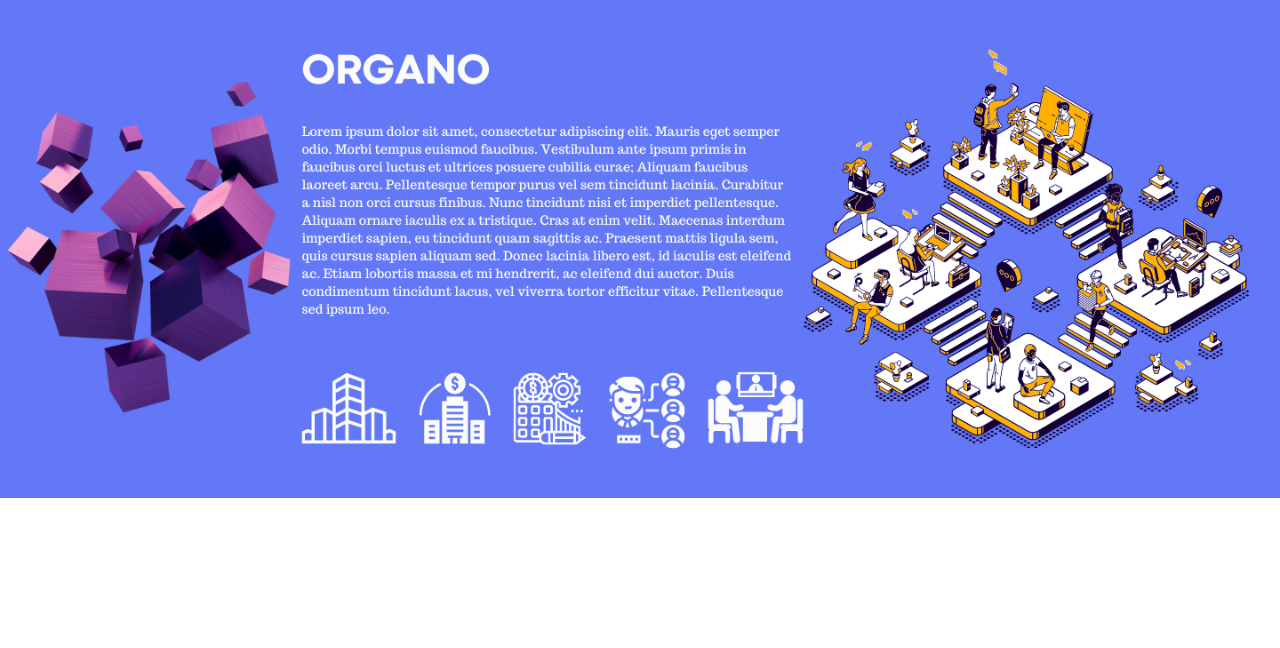
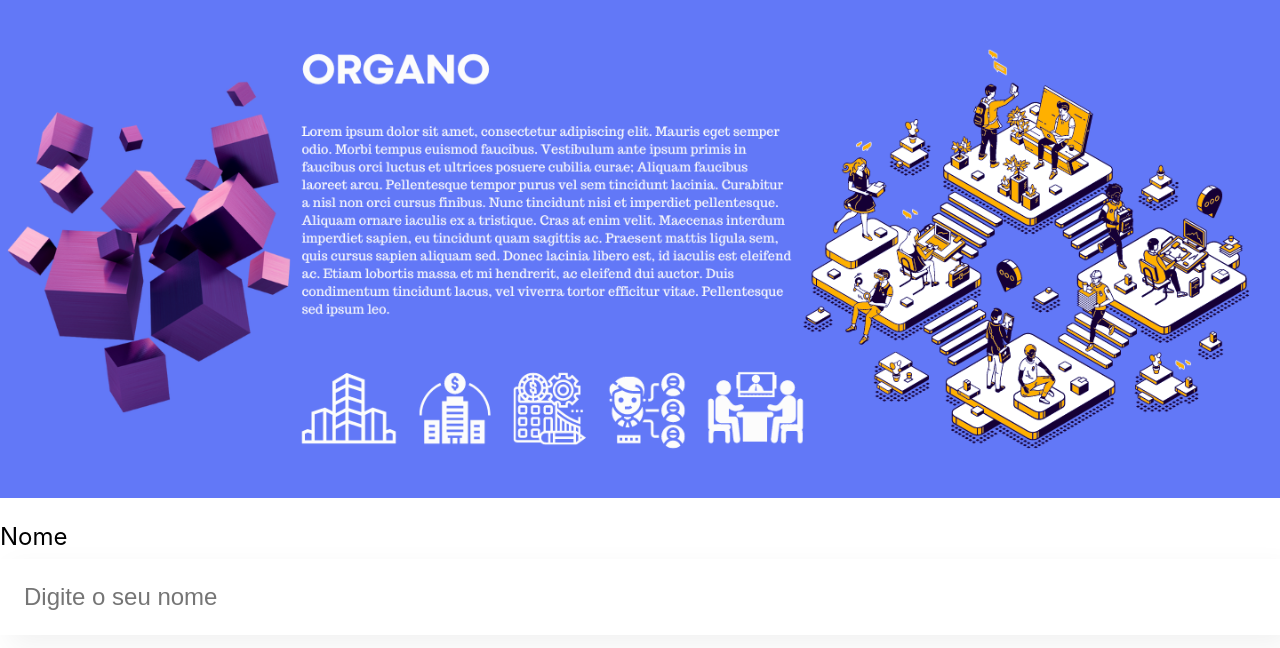
Before and after one commit to gaboliveiradev/organo_alura, a JavaScript app: page / in a window 1280 px wide. Shown: the top 648 px of the page. Built offline with nearby package versions, Linux system fonts and the light colour scheme; the HTML template or start-up script is replaced by a standard one.

Commit message:
feat: criando o componente InputText statico

```diff
--- a/src/App.js
+++ b/src/App.js
@@ -1,9 +1,11 @@
-import Banner from './components/Banner/Banner';
+import Banner from './components/Banner';
+import InputText from './components/InputText';
 
 function App() {
   return (
     <div className="App">
       <Banner />
+      <InputText />
     </div>
   );
 }
--- a/src/components/Banner/Banner.js
+++ b/src/components/Banner/Banner.js
@@ -1,6 +1,6 @@
 import './Banner.css';
 
-function Banner() {
+export const Banner = () => {
     // JSX
     return (
         <header className='banner'>
@@ -8,5 +8,3 @@
         </header>
     )
 }
-
-export default Banner;
--- /dev/null
+++ b/src/components/Banner/index.js
@@ -0,0 +1,3 @@
+import { Banner } from "./Banner";
+
+export default Banner;
--- /dev/null
+++ b/src/components/InputText/InputText.css
@@ -0,0 +1,18 @@
+.text-field {
+    margin: 24px 0;
+}
+
+.text-field label {
+    display: block;
+    margin-bottom: 8px;
+    font-size: 24px;
+}
+
+.text-field input {
+    background-color: #fff;
+    box-shadow: 10px 10px 30px rgba(0, 0, 0, 0.06);
+    width: 100%;
+    border: none;
+    font-size: 24px;
+    padding: 24px;
+}
--- /dev/null
+++ b/src/components/InputText/index.js
@@ -0,0 +1,12 @@
+import './InputText.css';
+
+const InputText = () => {
+    return (
+        <div className='text-field'>
+            <label>Nome</label>
+            <input type='text' placeholder='Digite o seu nome' />
+        </div>
+    )
+}
+
+export default InputText;
--- a/src/index.css
+++ b/src/index.css
@@ -1,3 +1,7 @@
+* {
+  box-sizing: border-box;
+}
+
 body {
   margin: 0;
   font-family: -apple-system, BlinkMacSystemFont, 'Segoe UI', 'Roboto', 'Oxygen',
```
